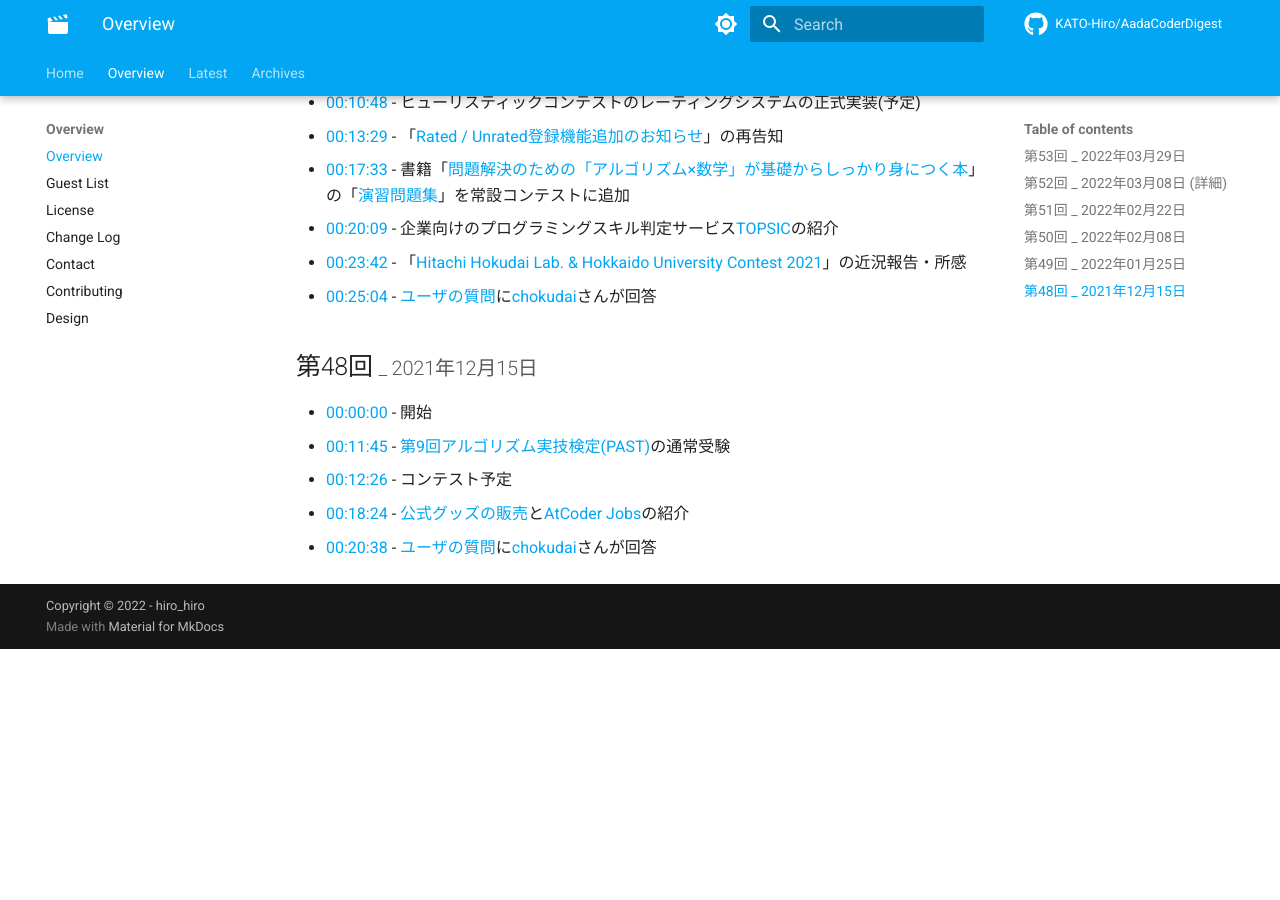
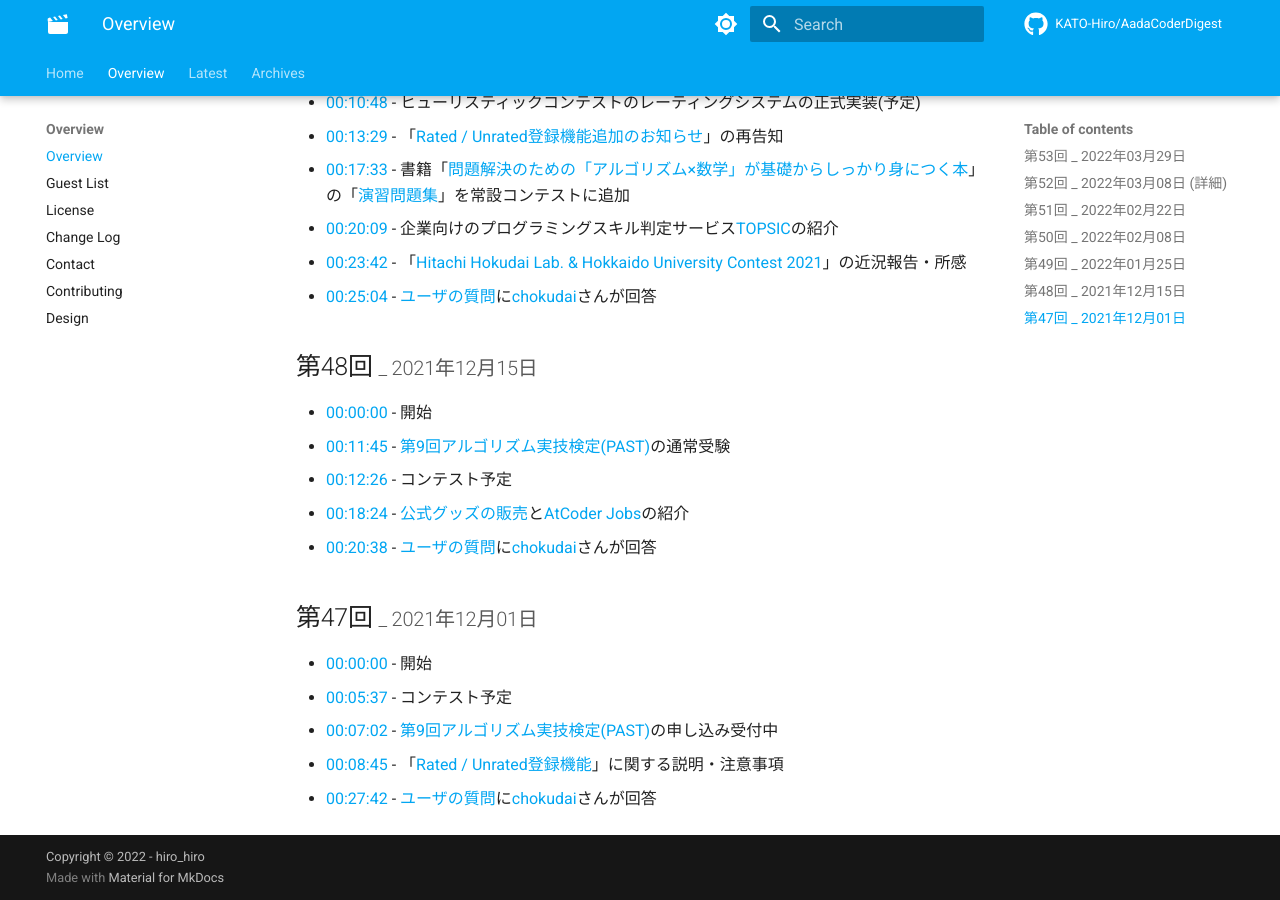
Before and after one commit to KATO-Hiro/AadaCoderDigest, an MkDocs documentation site: the page built from docs/overview/overview.md, in a window 1280 px wide and 900 px high, scrolled down 1578 px. Built offline with MkDocs 1.6.1 and Material for MkDocs 9.7.7, drawn with Linux system fonts in a browser that asks for light colours; comment, search, counter and statistics services are not loaded; before the commit the page ends 2227 px from its top, so only the background shows below that.

Commit message:
:sparkles: Add toc for 47th  (#37)

```diff
--- a/docs/overview/overview.md
+++ b/docs/overview/overview.md
@@ -58,3 +58,11 @@
 - [00:12:26](https://youtu.be/sXG-Oy6SZ_E?t=746){.internal-link target=_blank} - コンテスト予定
 - [00:18:24](https://youtu.be/sXG-Oy6SZ_E?t=1104){.internal-link target=_blank} - [公式グッズの販売](https://suzuri.jp/AtCoder){.internal-link target=_blank}と[AtCoder Jobs](https://jobs.atcoder.jp/){.internal-link target=_blank}の紹介
 - [00:20:38](https://youtu.be/sXG-Oy6SZ_E?t=1238){.internal-link target=_blank} - [ユーザの質問](https://marshmallow-qa.com/atcoder){.internal-link target=_blank}に[chokudai](https://atcoder.jp/users/chokudai){.internal-link target=_blank}さんが回答
+
+## 第47回 <small>_ 2021年12月01日 </small>
+
+- [00:00:00](https://youtu.be/kN5V4M0BEOU?t=0){.internal-link target=_blank} - 開始
+- [00:05:37](https://youtu.be/kN5V4M0BEOU?t=337){.internal-link target=_blank} - コンテスト予定
+- [00:07:02](https://youtu.be/kN5V4M0BEOU?t=422){.internal-link target=_blank} - [第9回アルゴリズム実技検定(PAST)](https://atcoder.jp/contests/past202112-open){.internal-link target=_blank}の申し込み受付中
+- [00:08:45](https://youtu.be/kN5V4M0BEOU?t=525){.internal-link target=_blank} - 「[Rated / Unrated登録機能](https://atcoder.jp/posts/744){.internal-link target=_blank}」に関する説明・注意事項
+- [00:27:42](https://youtu.be/kN5V4M0BEOU?t=1662){.internal-link target=_blank} - [ユーザの質問](https://marshmallow-qa.com/atcoder){.internal-link target=_blank}に[chokudai](https://atcoder.jp/users/chokudai){.internal-link target=_blank}さんが回答
```
